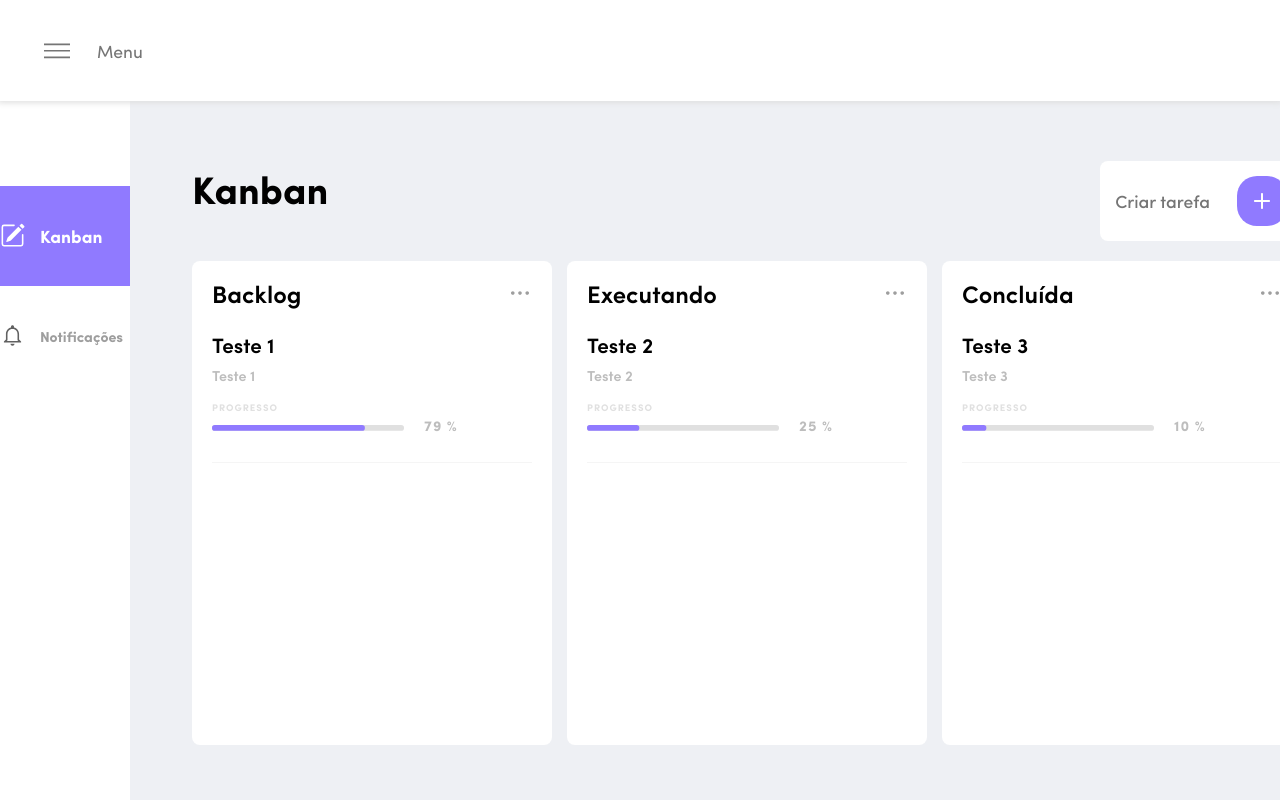
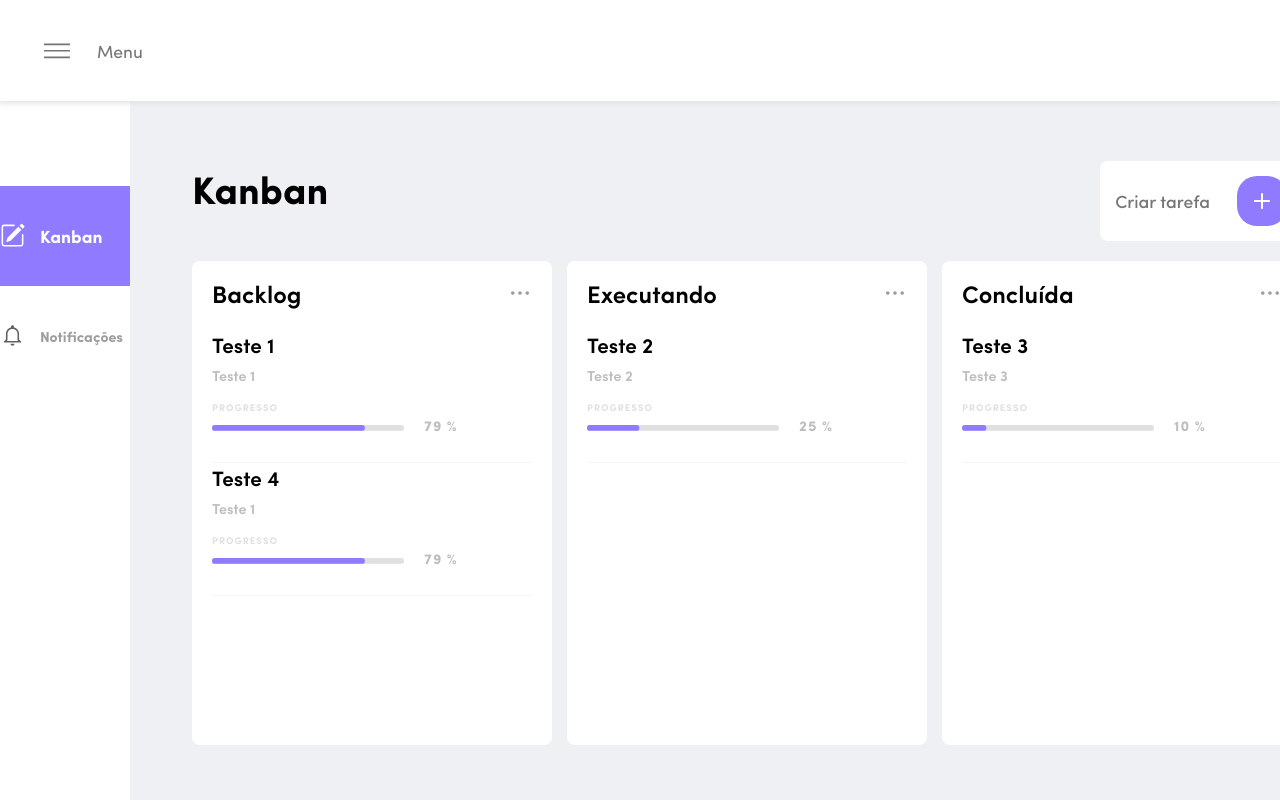
Before and after one commit to giovanijfc/taskuniue, a React (Create React App) app: page /kanban in a window 1280 px wide. Shown: the top 800 px of the page. Built offline with nearby package versions, Linux system fonts and the light colour scheme.

Commit message:
adds change of itens from columns and items

```diff
--- a/src/components/molecules/Column/styles.ts
+++ b/src/components/molecules/Column/styles.ts
@@ -17,7 +17,7 @@ export const Container = styled.div<{
   margin-left: ${({ index }) => (index > 0 ? SPACING.small : '0px')};
   padding: ${SPACING.small} ${SPACING.default} ${SPACING.small}
     ${SPACING.default};
-  background: ${({ draggingOver }) =>
+  border: ${({ draggingOver }) =>
     draggingOver ? `2px solid ${COLORS.primary}` : ''};
   overflow-y: auto;
 `;
--- /dev/null
+++ b/src/hooks/useKanban.ts
@@ -0,0 +1,99 @@
+import { useCallback } from 'react';
+
+const reorder = (list, startIndex, endIndex) => {
+  const result = Array.from(list);
+  const [removed] = result.splice(startIndex, 1);
+  result.splice(endIndex, 0, removed);
+
+  console.log(result);
+
+  return result;
+};
+
+const move = (source, destination, droppableSource, droppableDestination) => {
+  const sourceClone = Array.from(source);
+  const destClone = Array.from(destination);
+  const [removed] = sourceClone.splice(droppableSource.index, 1);
+
+  destClone.splice(1, 0, removed);
+
+  const result = {};
+  result[droppableSource.droppableId] = sourceClone;
+  result[droppableDestination.droppableId] = destClone;
+
+  return result;
+};
+
+export default function useKanban(columns, setColumns) {
+  const selectorColumnById = useCallback(
+    idToSelect => {
+      return columns.find(({ id }) => String(id) === String(idToSelect));
+    },
+    [columns]
+  );
+
+  const onDragEnd = useCallback(
+    result => {
+      const { source, destination } = result;
+
+      if (!destination) {
+        return;
+      }
+
+      if (source.droppableId === destination.droppableId) {
+        const columnToDroppable = selectorColumnById(destination.droppableId);
+        const tasks = reorder(
+          columnToDroppable.tasks,
+          source.index,
+          destination.index
+        );
+
+        setColumns(prevColumns =>
+          prevColumns.map(column => {
+            if (String(source.droppableId) === String(column.id)) {
+              return {
+                ...column,
+                tasks
+              };
+            }
+
+            return column;
+          })
+        );
+      } else {
+        const columnFromDragging = selectorColumnById(source.droppableId);
+        const columnToDroppable = selectorColumnById(destination.droppableId);
+
+        const tasksResult = move(
+          columnFromDragging.tasks,
+          columnToDroppable.tasks,
+          source,
+          destination
+        );
+
+        setColumns(prevColumns =>
+          prevColumns.map(column => {
+            if (String(source.droppableId) === String(column.id)) {
+              return {
+                ...column,
+                tasks: tasksResult[source.droppableId]
+              };
+            }
+
+            if (String(destination.droppableId) === String(column.id)) {
+              return {
+                ...column,
+                tasks: tasksResult[destination.droppableId]
+              };
+            }
+
+            return column;
+          })
+        );
+      }
+    },
+    [selectorColumnById, setColumns]
+  );
+
+  return { onDragEnd };
+}
--- a/src/screens/KanbanScreen/DEBUG_DATA.ts
+++ b/src/screens/KanbanScreen/DEBUG_DATA.ts
@@ -1,4 +1,4 @@
-export const BOARDS = [
+export const COLUMNS = [
   {
     id: 1,
     title: 'Backlog',
@@ -6,6 +6,13 @@ export const BOARDS = [
       {
         id: 1,
         title: 'Teste 1',
+        description: 'Teste 1',
+        progress: 79,
+        users: []
+      },
+      {
+        id: 4,
+        title: 'Teste 4',
         description: 'Teste 1',
         progress: 79,
         users: []
--- a/src/screens/KanbanScreen/KanbanScreen.tsx
+++ b/src/screens/KanbanScreen/KanbanScreen.tsx
@@ -1,4 +1,4 @@
-import React from 'react';
+import React, { useState } from 'react';
 import { DragDropContext, Droppable, Draggable } from 'react-beautiful-dnd';
 
 import Column from 'components/molecules/Column/Column';
@@ -7,16 +7,22 @@ import Task from 'components/molecules/Task/Task';
 import Text from 'components/atoms/Text/Text';
 import Button from 'components/atoms/Button/Button';
 
+import useKanban from 'hooks/useKanban';
+
 import COLORS from 'styles/guides/colors';
 import SPACING from 'styles/guides/spacing';
 
 import * as Styled from './styles';
 
-import { BOARDS as columns } from './DEBUG_DATA';
+import { COLUMNS } from './DEBUG_DATA';
 
 import { IoIosAdd } from 'react-icons/io';
 
 const KanbanScreen = () => {
+  const [columns, setColumns] = useState(COLUMNS);
+
+  const { onDragEnd } = useKanban(columns, setColumns);
+
   return (
     <Styled.Container>
       <Styled.WrapperHeader>
@@ -42,7 +48,7 @@ const KanbanScreen = () => {
         </Styled.WrapperButtonAddTask>
       </Styled.WrapperHeader>
 
-      <DragDropContext onDragEnd={result => console.log(result)}>
+      <DragDropContext onDragEnd={onDragEnd}>
         <Styled.WrapperColumns>
           {columns.map((column, index) => (
             <Droppable droppableId={JSON.stringify(column.id)}>
```
